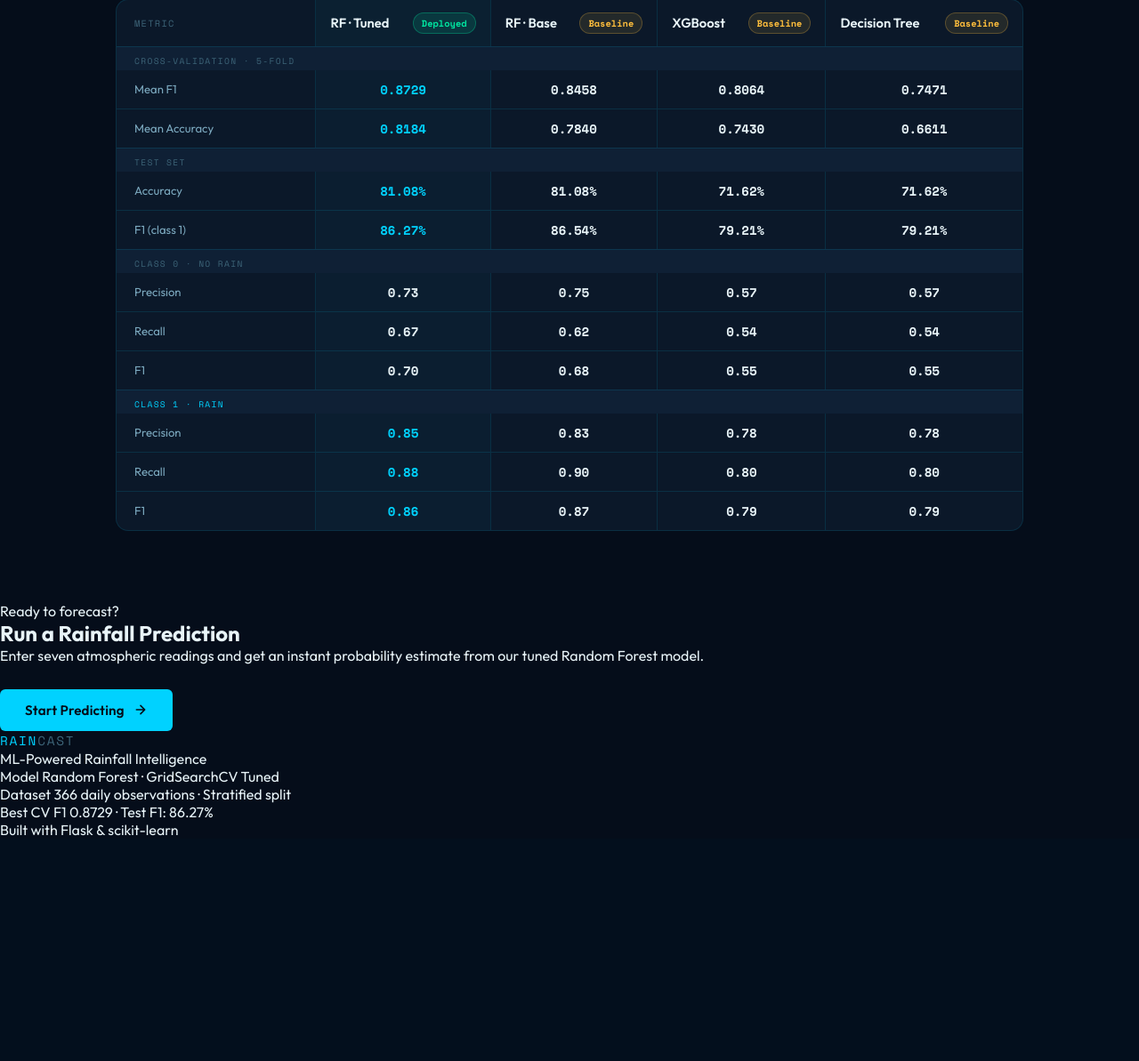
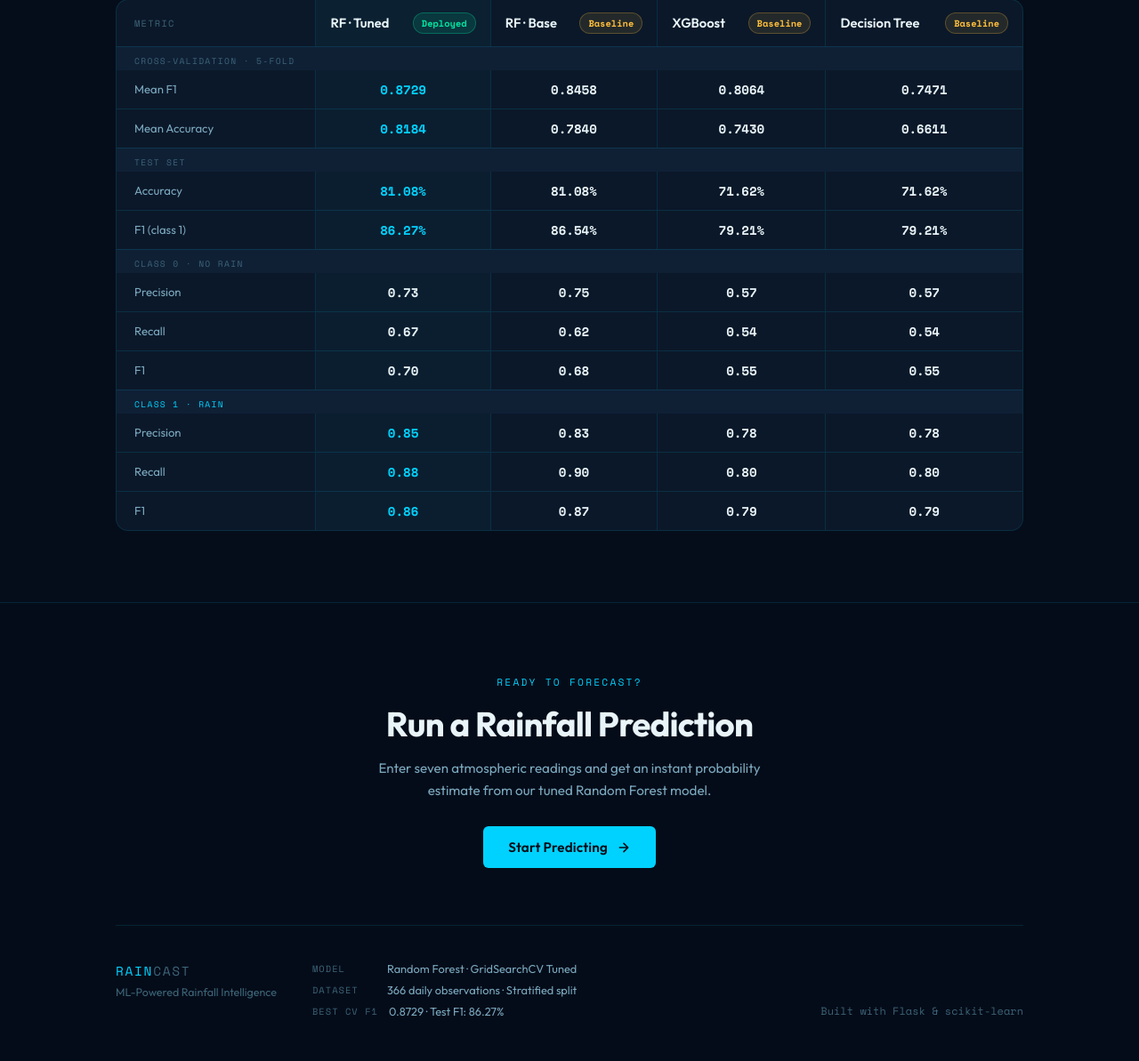
Before and after one commit to Mohit26-BM/Python_Machine_Learning, a Flask app: page / in a window 1280 px wide. Shown: the part 1862-3055 px from the top of the page at 89% size. Before the commit the page ends 2802 px from the top, so only its background shows below. Run offline with Flask 3, Linux system fonts and the light colour scheme; parts of the project's set-up code (start-up, migrations or seed data) failed here and were passed over.

Commit message:
Add footer styles and layout to CSS

```diff
--- a/RainFall_Prediction/static/css/style.css
+++ b/RainFall_Prediction/static/css/style.css
@@ -363,6 +363,7 @@ input[type="number"], input[type="text"] {
   width: 100%;
   transition: border-color 0.2s, box-shadow 0.2s;
   outline: none;
+  -moz-appearance: textfield;
   appearance: textfield;
 }
 
@@ -511,6 +512,116 @@ input::placeholder { color: var(--text-muted); }
   margin-top: 10px;
 }
 .back-link:hover { color: var(--cyan); }
+
+/* ─── FOOTER ─── */
+footer {
+  position: relative;
+  z-index: 1;
+  border-top: 1px solid var(--border);
+  background: rgba(5, 13, 26, 0.8);
+  -webkit-backdrop-filter: blur(12px);
+  backdrop-filter: blur(12px);
+  margin-top: 20px;
+}
+
+.footer-inner {
+  max-width: 1100px;
+  margin: 0 auto;
+  padding: 80px 40px 48px;
+}
+
+/* CTA block */
+.footer-cta-block {
+  text-align: center;
+  padding-bottom: 64px;
+}
+
+.footer-eyebrow {
+  font-family: 'Space Mono', monospace;
+  font-size: 0.7rem;
+  letter-spacing: 0.2em;
+  text-transform: uppercase;
+  color: var(--cyan);
+  margin-bottom: 16px;
+}
+
+.footer-heading {
+  font-size: clamp(1.8rem, 3vw, 2.6rem);
+  font-weight: 700;
+  letter-spacing: -0.02em;
+  line-height: 1.2;
+  margin-bottom: 14px;
+}
+
+.footer-sub {
+  color: var(--text-secondary);
+  font-size: 0.95rem;
+  max-width: 480px;
+  margin: 0 auto;
+  line-height: 1.65;
+}
+
+/* Divider */
+.footer-divider {
+  height: 1px;
+  background: var(--border);
+  margin-bottom: 40px;
+}
+
+/* Meta row */
+.footer-meta {
+  display: grid;
+  grid-template-columns: auto 1fr auto;
+  align-items: start;
+  gap: 40px;
+}
+
+.footer-tagline {
+  font-size: 0.78rem;
+  color: var(--text-muted);
+  margin-top: 6px;
+}
+
+.footer-details {
+  display: flex;
+  flex-direction: column;
+  gap: 8px;
+}
+
+.footer-detail-item {
+  display: flex;
+  align-items: center;
+  gap: 12px;
+  font-size: 0.8rem;
+}
+
+.footer-detail-label {
+  font-family: 'Space Mono', monospace;
+  font-size: 0.65rem;
+  color: var(--text-muted);
+  letter-spacing: 0.1em;
+  text-transform: uppercase;
+  white-space: nowrap;
+  min-width: 72px;
+}
+
+.footer-detail-val {
+  color: var(--text-secondary);
+}
+
+.footer-copy {
+  font-size: 0.75rem;
+  color: var(--text-muted);
+  font-family: 'Space Mono', monospace;
+  align-self: end;
+  white-space: nowrap;
+}
+
+@media (max-width: 768px) {
+  .footer-inner { padding: 60px 24px 36px; }
+  .footer-meta { grid-template-columns: 1fr; gap: 24px; }
+  .footer-copy { align-self: start; }
+}
 
 /* ─── SCROLL REVEAL ─── */
 .section.reveal {
```
